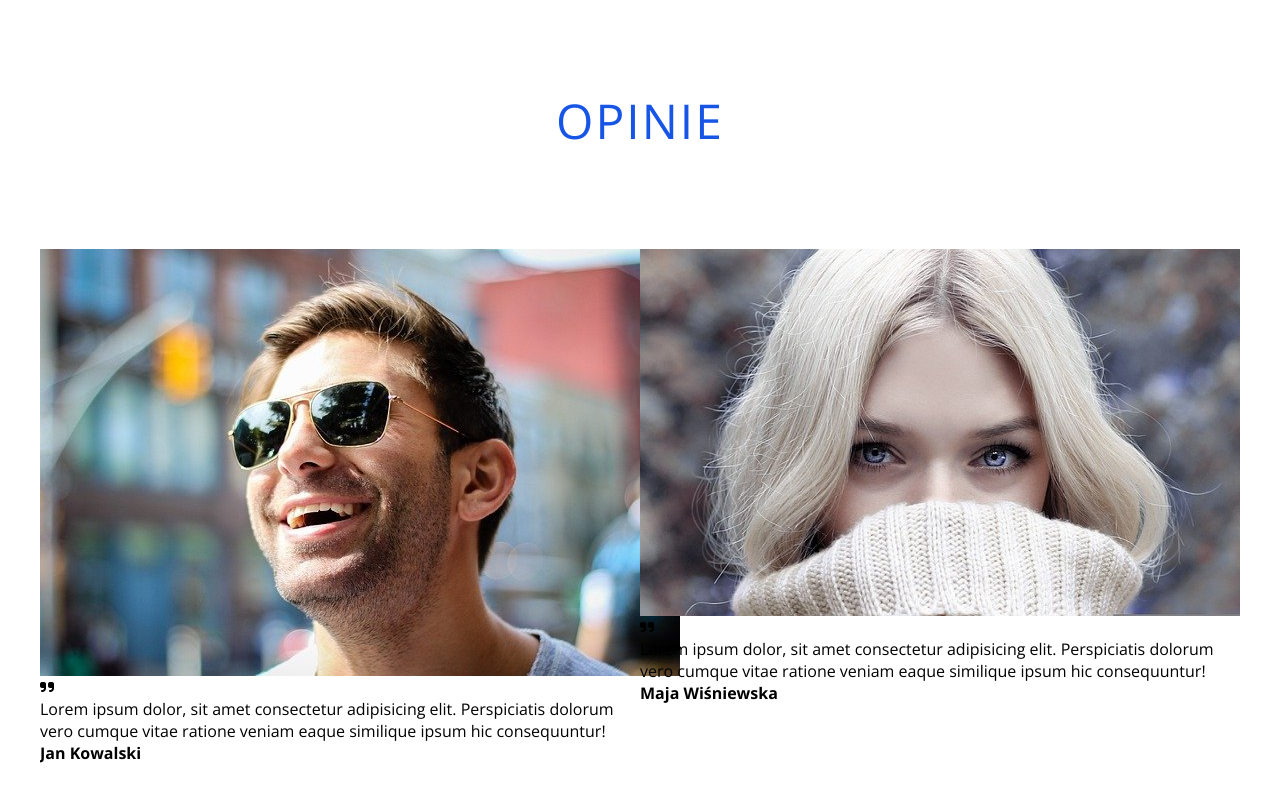
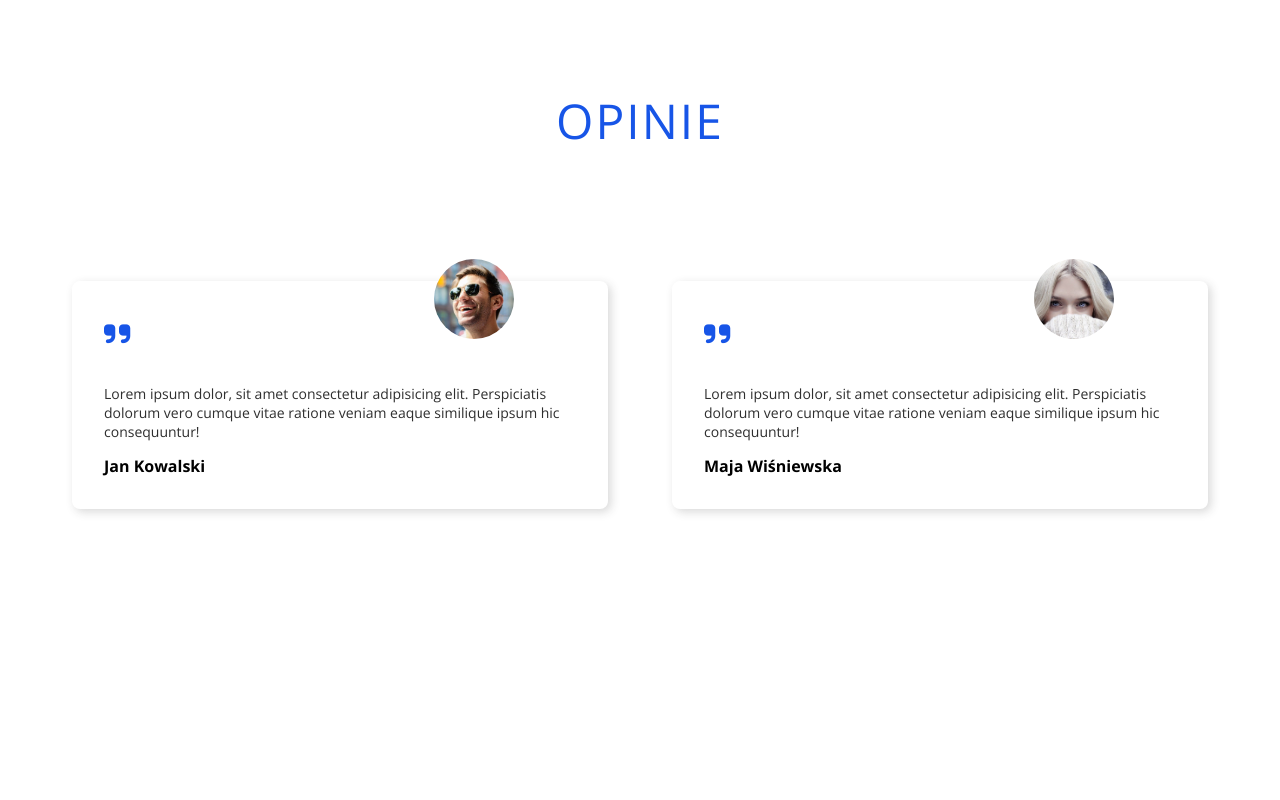
Before and after one commit to sldata/Tropical-Paradise-Website, a website: page index.html in a window 1280 px wide. Shown: the part 5403-6203 px from the top of the page. After the commit the page ends 6104 px from the top, so only its background shows below. Drawn offline with nearby package versions, Linux system fonts and the light colour scheme.

Commit message:
stylized reviews section

```diff
--- a/index.html
+++ b/index.html
@@ -174,7 +174,7 @@
     <h2 class="section-heading">Opinie</h2>
     <div class="wrapper">
         <div class="reviews__boxes">
-            <div class="review__box">
+            <div class="reviews__box">
                 <div class="reviews__box-img">
                     <img src="../src/img/person1.jpg" alt="Zdjęcie kobiety">
                 </div>
--- a/src/sass/_styles.scss
+++ b/src/sass/_styles.scss
@@ -354,8 +354,47 @@ body {
 
 // Reviews
 
-.reviews{
+@media (max-width: 767px) {
+	.reviews.section-padding {
+		padding: 6em 0;
+	}
+}
+.reviews {
+	&__box {
+		position: relative;
+		margin: 2em;
+		padding: 2em;
+		border-radius: 8px;
+		box-shadow: 3px 3px 10px #2e2e2e2e;
+		transition: transform 0.3s;
 
+		&:hover {
+			transform: scale(0.95);
+		}
+	}
+
+	&__box-img {
+		position: absolute;
+		top: 8%;
+		left: 75%;
+		transform: translate(-50%, -50%);
+		img {
+			width: 80px;
+			height: 80px;
+			object-fit: cover;
+			border-radius: 50%;
+		}
+	}
+	&__box-quote {
+		margin-bottom: 1em;
+		font-size: 3rem;
+		color: $main-color;
+	}
+	&__box-text {
+		margin-bottom: 1em;
+		font-size: 1.4rem;
+		color: $dark;
+	}
 }
 
 // Media
@@ -398,16 +437,16 @@ body {
 					order: 1;
 				}
 			}
-			&-info{
+			&-info {
 				display: flex;
 				flex-direction: column;
 				justify-content: space-between;
 			}
-			&-heading{
+			&-heading {
 				margin-bottom: 0.5em;
 				font-size: 3.6rem;
 			}
-			&-btn{
+			&-btn {
 				padding: 1em;
 			}
 		}
@@ -494,16 +533,15 @@ body {
 			font-size: 2.2rem;
 		}
 	}
-	.offers{
+	.offers {
 		background-image: $blue-gradient, url('../img/maldives-big.jpg');
-		&__option{
-			&-img{
-
+		&__option {
+			&-img {
 				object-fit: cover;
 				height: 300px;
 			}
 
-			&-text{
+			&-text {
 				font-size: 1.5rem;
 			}
 		}
```
Also changed, not shown: dist/css/main.min.css, 1 other file.
